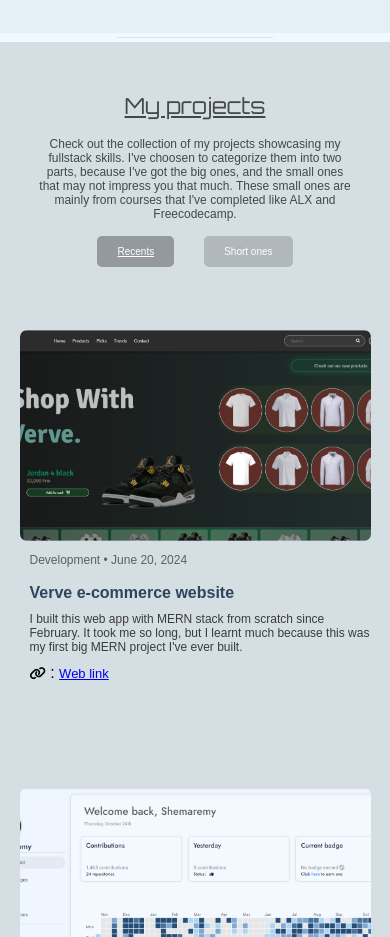
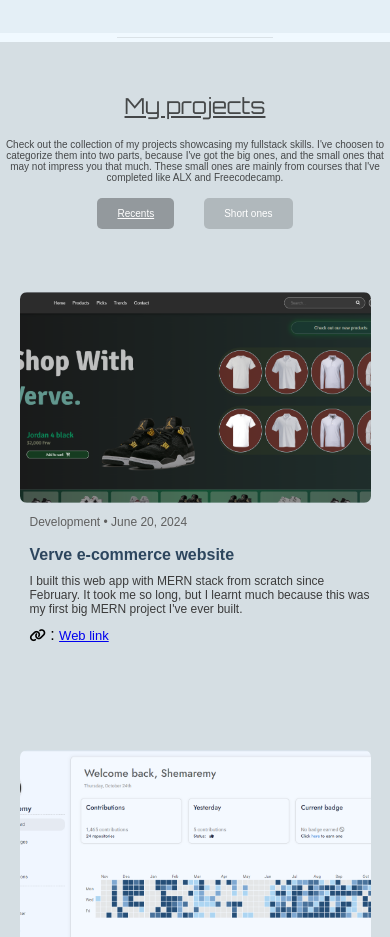
Before and after one commit to Shemaremy/Portfolio, a React (Vite) app in the folder portfolio website/: page / in a window 390 px wide. Shown: the part 960-1897 px from the top of the page. Built offline with nearby package versions, Linux system fonts and the light colour scheme; a web font is replaced by a local one.

Commit message:
Alright nubwanyuma

```diff
--- a/portfolio website/src/components/Parts/CSS/Part3.css
+++ b/portfolio website/src/components/Parts/CSS/Part3.css
@@ -619,6 +619,13 @@
         align-items: center !important;
     }
 
+
+    .my-proj-description {
+        margin-top: 20px;
+        font-size: 10px;
+        width: 97%;
+    }
+
     .proj_button {
         font-size: 10px;
         padding-left: 20px;
@@ -628,6 +635,7 @@
     .project-description {
         font-size: 12px;
     }
+
 
 
     .projects_library {
```
